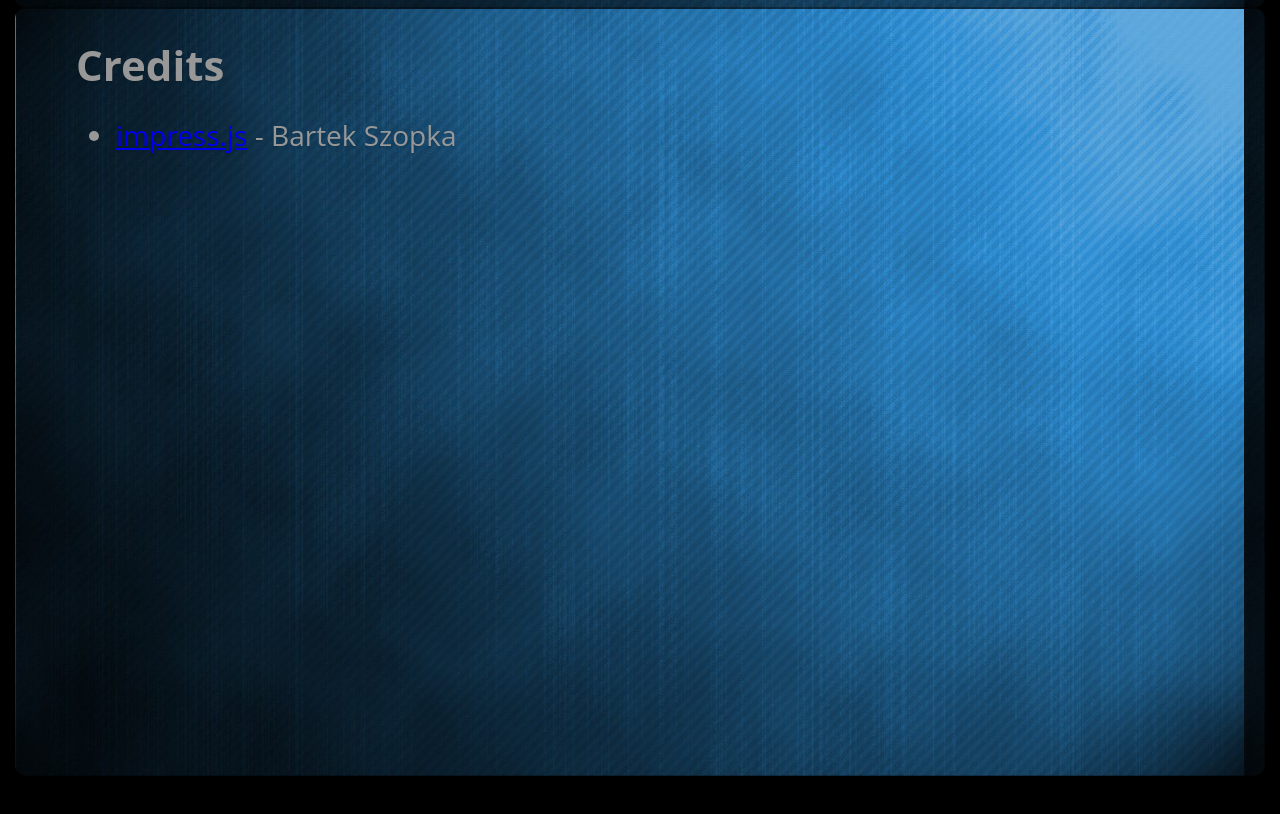
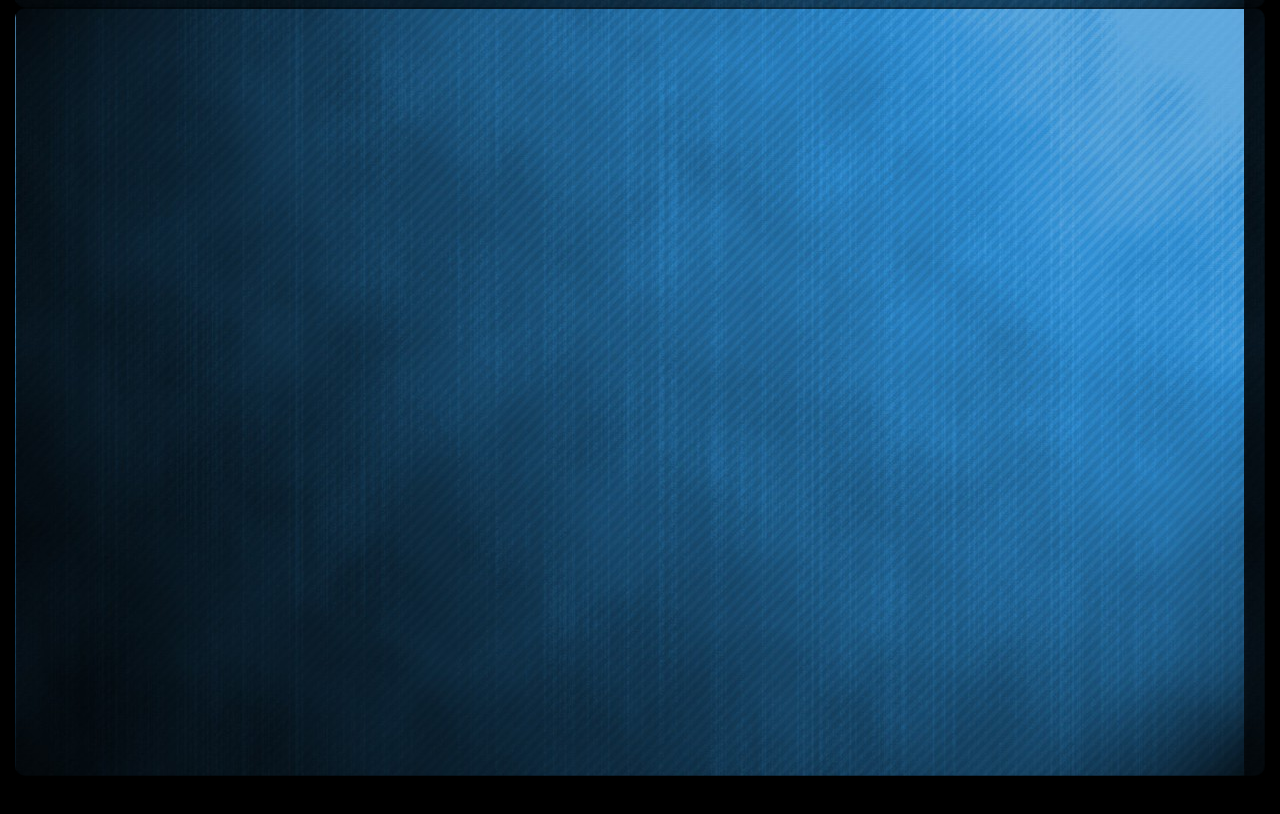
Before and after one commit to priyaman/priyaman.github.io, a plain HTML site: page index.html in a window 1280 px wide. Shown: the part 7680-8494 px from the top of the page. Drawn offline with Linux system fonts and the light colour scheme; a script that the page names is missing.

```diff
--- a/index.html
+++ b/index.html
@@ -151,12 +151,6 @@
 <div class="step slide" data-x="-1023" data-y="-1957" data-rotate="252" data-scale="1"><q>Slide 8</q></div>
 <div class="step slide" data-x="0" data-y="-1957" data-rotate="288" data-scale="1"><q>Slide 9</q></div>
 <div class="step slide credits" data-x="826" data-y="-1356" data-rotate="324" data-scale="1">
-    <h2>Credits</h2>
-    <ul>
-      <li>
-        <a href="http://bartaz.github.io/impress.js" target="_blank">impress.js</a> - Bartek Szopka
-      </li>
-    </ul>
   </div>
 <div class="step" data-x="0" data-y="0" data-scale="6"></div>
 </div>
```
